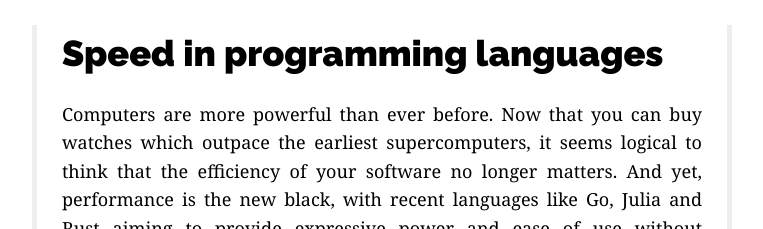
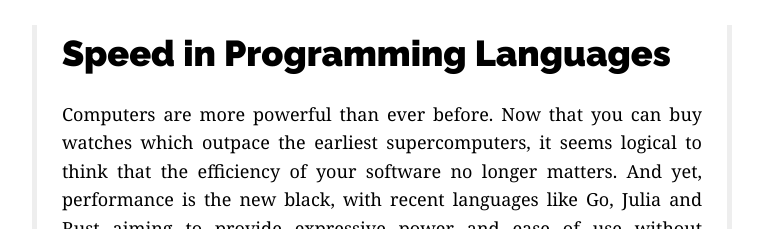
Before and after one commit to MikeInnes/mikeinnes.github.io, a Jekyll site: the page built from _posts/2014-05-26-speed.md, in a window 1280 px wide. Shown: the top 229 px of the page, without its empty margins (258-1021 px from the left). Built offline with Jekyll 4.4.1, drawn with Linux system fonts in a browser that asks for light colours.

```diff
--- a/_posts/2014-05-26-speed.md
+++ b/_posts/2014-05-26-speed.md
@@ -1,6 +1,6 @@
 ---
 layout: post
-title: Speed in programming languages
+title: Speed in Programming Languages
 ---
 
 Computers are more powerful than ever before. Now that you can buy watches which outpace the earliest supercomputers, it seems logical to think that the efficiency of your software no longer matters. And yet, performance is the new black, with recent languages like Go, Julia and Rust aiming to provide expressive power and ease of use without compromising on CPU cycles.
```
